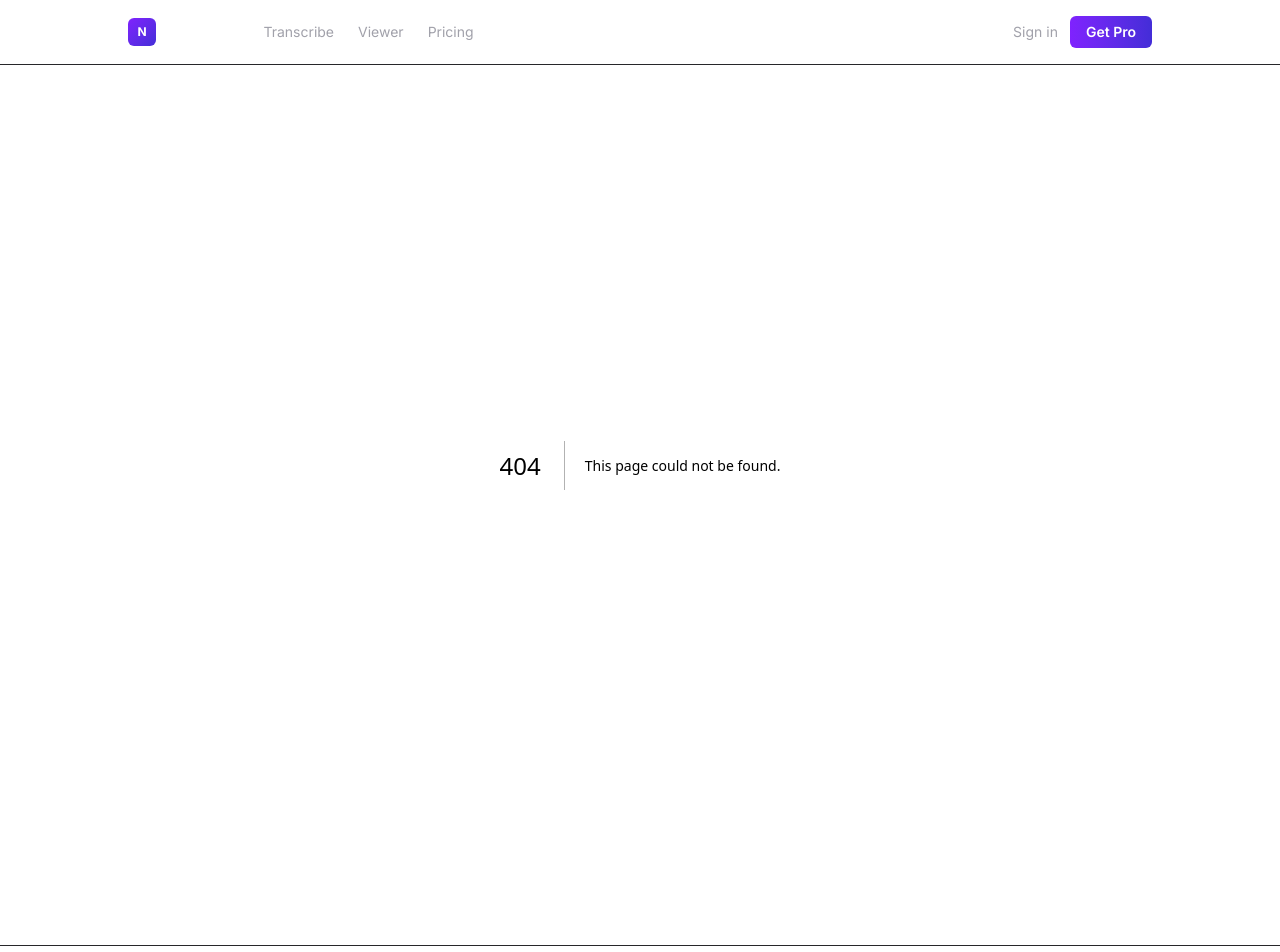
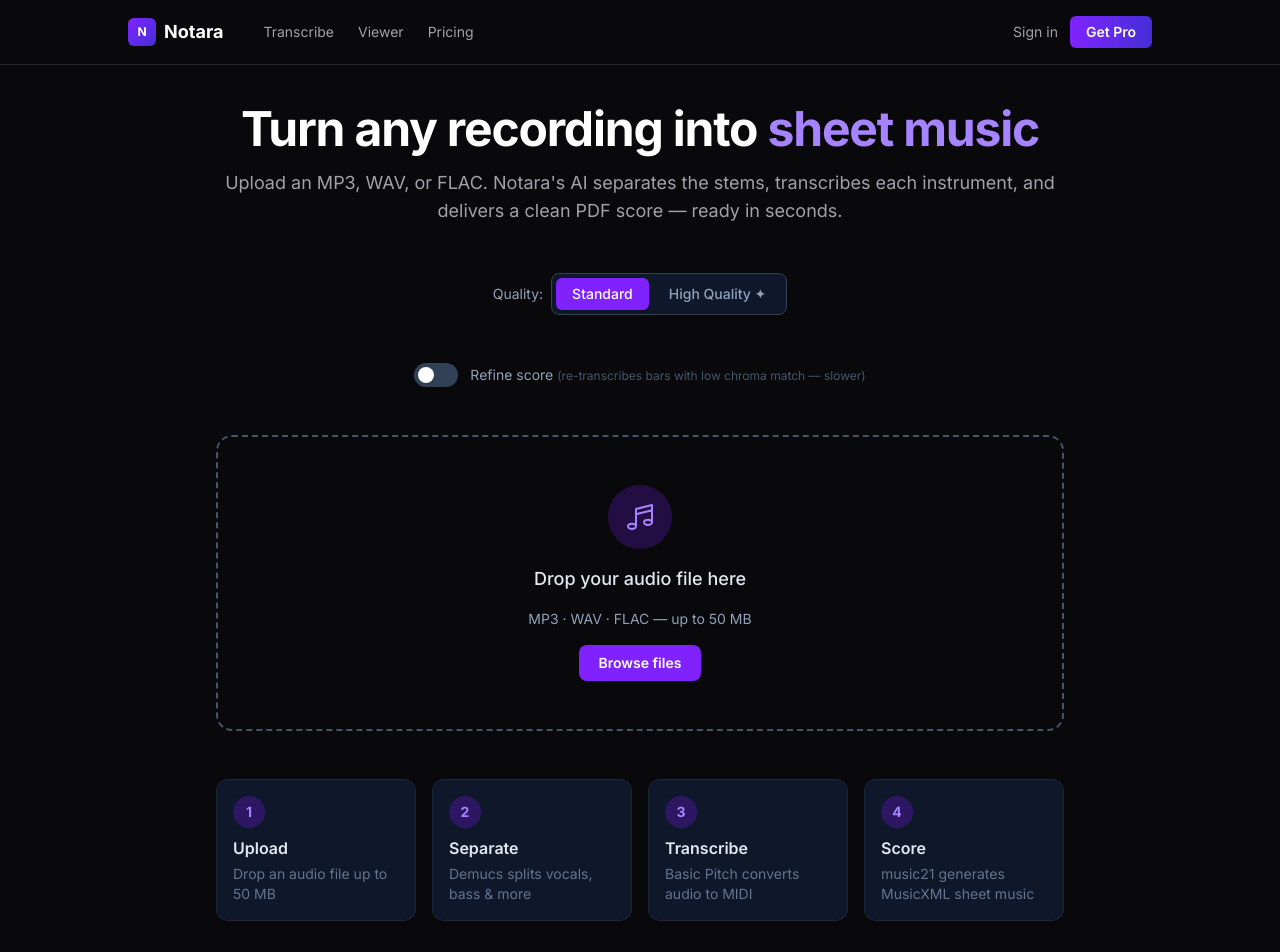
Before and after one commit to icychew/scoreflow, a Next.js app in the folder frontend/: page /app in a window 1280 px wide. Before the commit this address had no page. Shown: the top 952 px of the page. Built offline with nearby package versions, Linux system fonts and the light colour scheme; no server answers.

Commit message:
feat: move transcription tool to /app route

```diff
--- /dev/null
+++ b/frontend/app/app/layout.tsx
@@ -0,0 +1,7 @@
+export default function AppLayout({ children }: { children: React.ReactNode }) {
+  return (
+    <div className="mx-auto max-w-4xl px-6 py-10">
+      {children}
+    </div>
+  );
+}
--- /dev/null
+++ b/frontend/app/app/page.tsx
@@ -0,0 +1,113 @@
+"use client";
+
+import { useRouter } from "next/navigation";
+import { useState } from "react";
+import UploadZone from "@/components/UploadZone";
+import { uploadAudio, type Quality } from "@/lib/api";
+
+export default function AppPage() {
+  const router = useRouter();
+  const [loading, setLoading] = useState(false);
+  const [error, setError] = useState("");
+  const [quality, setQuality] = useState<Quality>("standard");
+  const [refine, setRefine] = useState(false);
+
+  const handleUpload = async (file: File) => {
+    setLoading(true);
+    setError("");
+    try {
+      const { job_id } = await uploadAudio(file, quality, refine);
+      router.push(`/job/${job_id}`);
+    } catch (e: unknown) {
+      setError(e instanceof Error ? e.message : "Upload failed");
+      setLoading(false);
+    }
+  };
+
+  return (
+    <div className="flex flex-col gap-12">
+      {/* Hero */}
+      <div className="text-center">
+        <h1 className="text-4xl font-bold tracking-tight text-white sm:text-5xl">
+          Turn any recording into{" "}
+          <span className="text-violet-400">sheet music</span>
+        </h1>
+        <p className="mt-4 text-lg text-[#a1a1aa]">
+          Upload an MP3, WAV, or FLAC. Notara's AI separates the stems, transcribes
+          each instrument, and delivers a clean PDF score — ready in seconds.
+        </p>
+      </div>
+      {/* Quality toggle */}
+      <div className="flex items-center justify-center gap-2">
+        <span className="text-sm text-slate-400">Quality:</span>
+        <div className="flex rounded-lg border border-slate-700 bg-slate-900 p-1 gap-1">
+          {(["standard", "high"] as Quality[]).map((q) => (
+            <button
+              key={q}
+              type="button"
+              disabled={loading}
+              onClick={() => setQuality(q)}
+              className={`rounded-md px-4 py-1.5 text-sm font-medium transition-colors
+                ${quality === q
+                  ? "bg-violet-600 text-white shadow"
+                  : "text-slate-400 hover:text-slate-200"
+                }
+                ${loading ? "cursor-not-allowed opacity-50" : "cursor-pointer"}`}
+            >
+              {q === "standard" ? "Standard" : "High Quality ✦"}
+            </button>
+          ))}
+        </div>
+        {quality === "high" && (
+          <span className="text-xs text-violet-400">
+            BS-RoFormer vocals · piano_transcription for piano
+          </span>
+        )}
+      </div>
+      {/* Refine toggle */}
+      <div className="flex items-center justify-center gap-3">
+        <button
+          type="button"
+          role="switch"
+          aria-checked={refine}
+          disabled={loading}
+          onClick={() => setRefine((r) => !r)}
+          className={`relative inline-flex h-6 w-11 items-center rounded-full transition-colors focus:outline-none
+            ${refine ? "bg-violet-600" : "bg-slate-700"}
+            ${loading ? "cursor-not-allowed opacity-50" : "cursor-pointer"}`}
+        >
+          <span
+            className={`inline-block h-4 w-4 transform rounded-full bg-white shadow transition-transform
+              ${refine ? "translate-x-6" : "translate-x-1"}`}
+          />
+        </button>
+        <span className="text-sm text-slate-400">
+          Refine score{" "}
+          <span className="text-slate-600 text-xs">(re-transcribes bars with low chroma match — slower)</span>
+        </span>
+      </div>
+      {/* Upload */}
+      <UploadZone onUpload={handleUpload} loading={loading} />
+      {error && (
+        <p className="text-center text-sm text-red-400">{error}</p>
+      )}
+      {/* How it works */}
+      <div className="grid gap-4 sm:grid-cols-4">
+        {[
+          { step: "1", label: "Upload", desc: "Drop an audio file up to 50 MB" },
+          { step: "2", label: "Separate", desc: "Demucs splits vocals, bass & more" },
+          { step: "3", label: "Transcribe", desc: "Basic Pitch converts audio to MIDI" },
+          { step: "4", label: "Score", desc: "music21 generates MusicXML sheet music" },
+        ].map(({ step, label, desc }) => (
+          <div key={step} className="rounded-xl border border-slate-800 bg-slate-900 p-4">
+            <div className="mb-2 flex h-8 w-8 items-center justify-center rounded-full bg-violet-900/50 text-sm font-bold text-violet-400">
+              {step}
+            </div>
+            <p className="font-semibold text-slate-200">{label}</p>
+            <p className="mt-1 text-sm text-slate-500">{desc}</p>
+          </div>
+        ))}
+      </div>
+    </div>
+  );
+}
```
